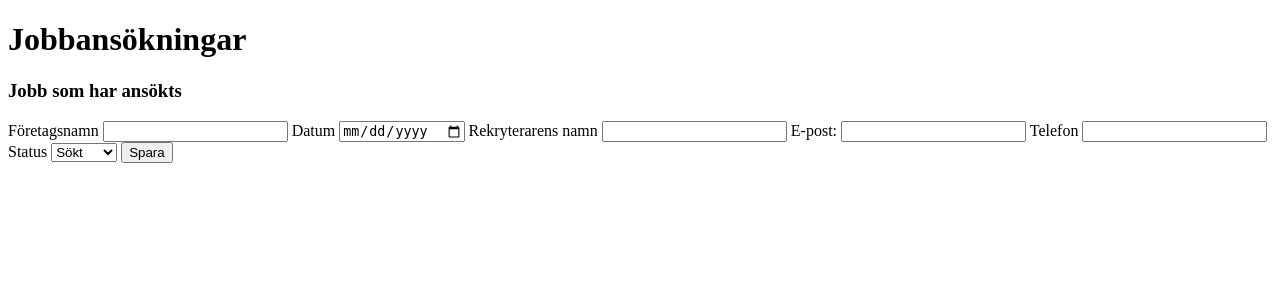
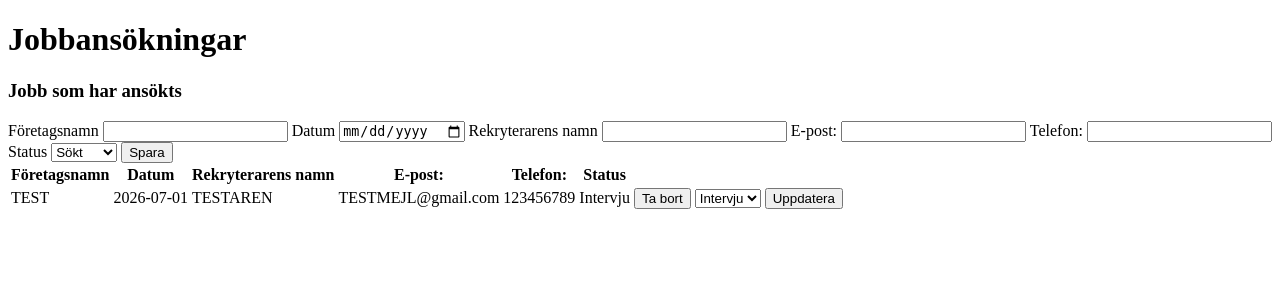
Before and after one commit to SquareRo0t/mini-projects, a Flask app: page / in a window 1280 px wide. Shown: the top 300 px of the page. Run offline with Flask 3, Linux system fonts and the light colour scheme; data comes from the database, SQL or seed files in the repository; both versions use the stored data as it was after the commit.

Commit message:
baby_step_2

```diff
--- a/job-tracker/app.py
+++ b/job-tracker/app.py
@@ -9,9 +9,17 @@ import sqlite3
 from flask import Flask, render_template, request, redirect
 app = Flask(__name__)
 
+#---------------------------------------------------------------
+
 @app.route("/")
 def home():
-    return render_template("index.html")
+    with sqlite3.connect(DB_PATH) as conn:
+        cursor3 = conn.cursor()
+        data = cursor3.execute("SELECT * FROM JOB").fetchall()
+
+    return render_template("index.html", jobs=data)
+
+#---------------------------------------------------------------
 
 @app.route("/add", methods=["POST"])
 def add_job():
@@ -29,6 +37,34 @@ def add_job():
                         (company, date, recruites_name, email, phone, status))
         conn.commit()
     return redirect("/")
+
+#---------------------------------------------------------------
+
+@app.route("/delete/<int:job_id>", methods=["POST"])
+def delete_job(job_id):
+    with sqlite3.connect(DB_PATH) as conn:
+        cursor4 = conn.cursor()
+        cursor4.execute("DELETE FROM JOB WHERE ID = ?", (job_id,))
+
+        conn.commit()
+
+    return redirect("/")
+
+#---------------------------------------------------------------
+
+@app.route("/update/<int:job_id>", methods=["POST"])
+def update_job(job_id):
+    new_status = request.form["status"]
+
+    with sqlite3.connect(DB_PATH) as conn:
+        cursor5 = conn.cursor()
+        cursor5.execute("UPDATE JOB SET status = ? WHERE id =?", (new_status,job_id,))
+
+        conn.commit()
+
+    return redirect("/")
+
+#---------------------------------------------------------------
 
 def init_db():
     create_table = [
@@ -61,7 +97,7 @@ def init_db():
     except sqlite3.OperationalError as e:
         print("Failed to create tables:", e)
 
-
+#---------------------------------------------------------------
 
 if __name__ == '__main__':
     init_db()
--- a/job-tracker/templates/index.html
+++ b/job-tracker/templates/index.html
@@ -24,7 +24,7 @@
         <label for="email">E-post:</label>
         <input type="email" id="email" name="email">
 
-        <label for="phone">Telefon</label>
+        <label for="phone">Telefon:</label>
         <input type="tel" id="phone" name="phone">
 
         <label for="status">Status</label>
@@ -36,6 +36,65 @@
 
         <button type="submit">Spara</button>
     </form>
+
+    <!--Tabell med ansökningar-->
+    <table>
+        <thead>
+            <tr>
+                <th>Företagsnamn</th>
+                <th>Datum</th>
+                <th>Rekryterarens namn</th>
+                <th>E-post:</th>
+                <th>Telefon:</th>
+                <th>Status</th>
+            </tr>
+        </thead>
+        <tbody>
+            {% for job in jobs%}
+            <tr>
+                <td>
+                    {{job[1]}}
+                </td>
+                <td>
+                    {{job[2]}}
+                </td>
+                <td>
+                    {{job[3]}}
+                </td>
+                <td>
+                    {{job[4]}}
+                </td>
+                <td>
+                    {{job[5]}}
+                </td>
+                <td>
+                    {{job[6]}}
+                </td>
+                <td>
+                    <form action="/delete/{{job[0]}}" method="POST">
+                        <button type="submit">Ta bort</button>
+                    </form>
+                </td>
+                <td>
+                    <form action="/update/{{job[0]}}" method="POST">
+                        <select name="status" id="status">
+
+                            <option value="Sökt" {% if job[6]=='Sökt' %} selected{% endif %}>Sökt</option>
+
+                            <option value="Intervju" {% if job[6]=='Intervju' %} selected{% endif %}>Intervju</option>
+
+                            <option value="Avslag" {% if job[6]=='Avslag' %} selected{% endif %}>Avslag</option>
+
+                        </select>
+                        <button type="submit">Uppdatera</button>
+                    </form>
+                </td>
+            </tr>
+            {% endfor %}
+        </tbody>
+    </table>
+
+
 </body>
 
 </html>
```
Also changed, not shown: job-tracker/my_database.db.
